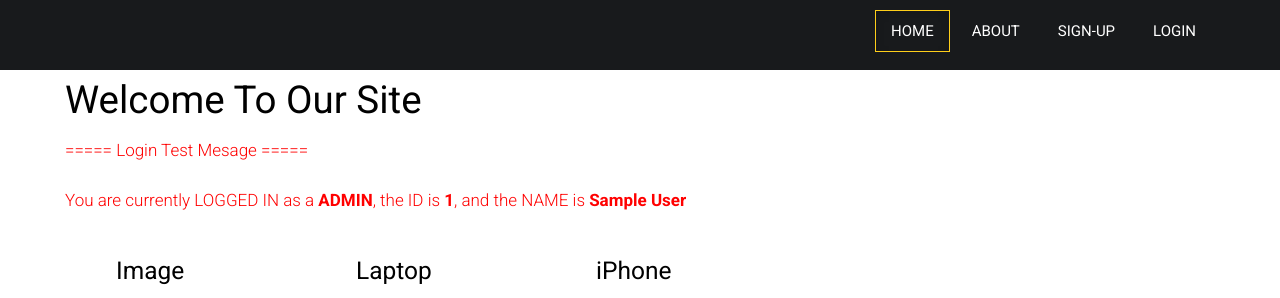
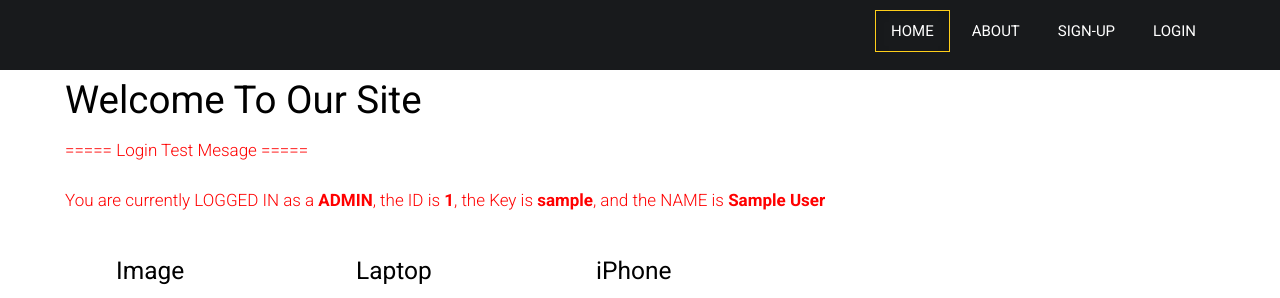
Before and after one commit to kevincsuf/AdvancedMarket, a PHP site: page /index.php in a window 1280 px wide. Shown: the top 298 px of the page. Run offline with PHP 8.4, Linux system fonts and the light colour scheme; the visitor is signed in with stand-in values (Sample User, id 1); data comes from the database, SQL or seed files in the repository.

Commit message:
Added getting key value of register table feature

```diff
--- a/internationaltrade/index.php
+++ b/internationaltrade/index.php
@@ -9,7 +9,7 @@ $message = "";
 if (isset($_SESSION["uid"])) {
     //$login = new Login($_GET['login_id'], $_GET['login_pwd']);
     //$login->check_login();
-    $message = "You are currently LOGGED IN as a <b>".strtoupper($_SESSION["utype"])."</b>, the ID is <b>".$_SESSION["uid"]."</b>, and the NAME is <b>".$_SESSION["uname"]."</b>";
+    $message = "You are currently LOGGED IN as a <b>".strtoupper($_SESSION["utype"])."</b>, the ID is <b>".$_SESSION["uid"]."</b>, the Key is <b>".$_SESSION["ukey"]."</b>, and the NAME is <b>".$_SESSION["uname"]."</b>";
 }
 /*
 if (isset($_GET['login_id']) && isset($_GET['login_pwd'])) {
--- a/internationaltrade/libs/login_lib.php
+++ b/internationaltrade/libs/login_lib.php
@@ -2,6 +2,7 @@
 
 class Login {
 
+    private $user_key;
     private $id;
     private $pwd;
     private $name;
@@ -99,6 +100,7 @@ class Login {
         // Retrieve data successfully
         if (mysqli_num_rows($result) == 1) {
             $row = mysqli_fetch_assoc($result);
+            $this->user_key = $row["id"];
             $this->name = $row["first_name"]." ".$row["last_name"];
             $this->member_type = $row["type"];
             return true;
--- a/internationaltrade/login.php
+++ b/internationaltrade/login.php
@@ -21,6 +21,7 @@ if($_POST) {
                     $message = "Logged in as a ".$login->member_type;
                     $login->warning($message);
 
+                    $_SESSION["ukey"] = $login->user_key;
                     $_SESSION["uid"] = $login->id;
                     $_SESSION["uname"] = $login->name;
                     $_SESSION["utype"] = $login->member_type;
```
